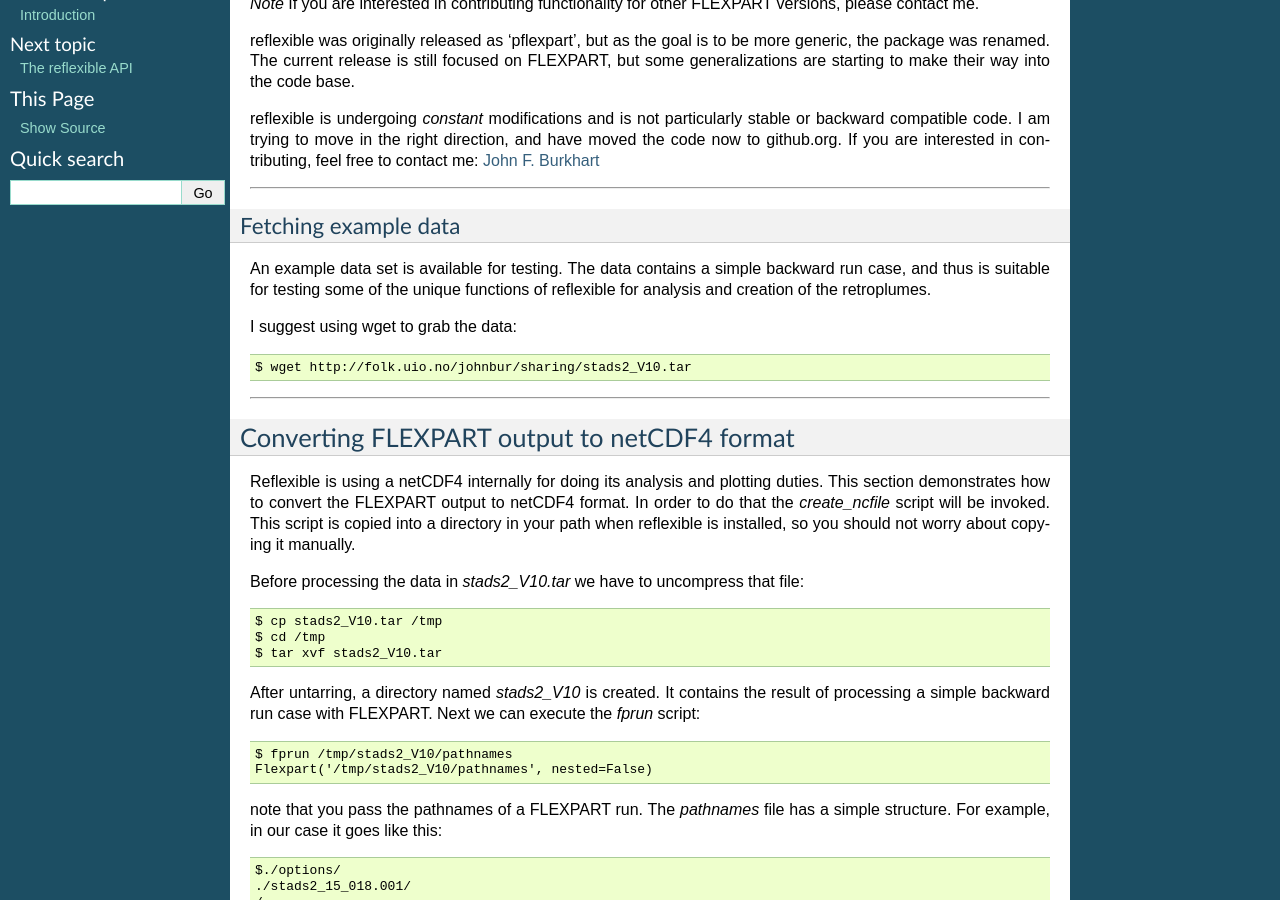
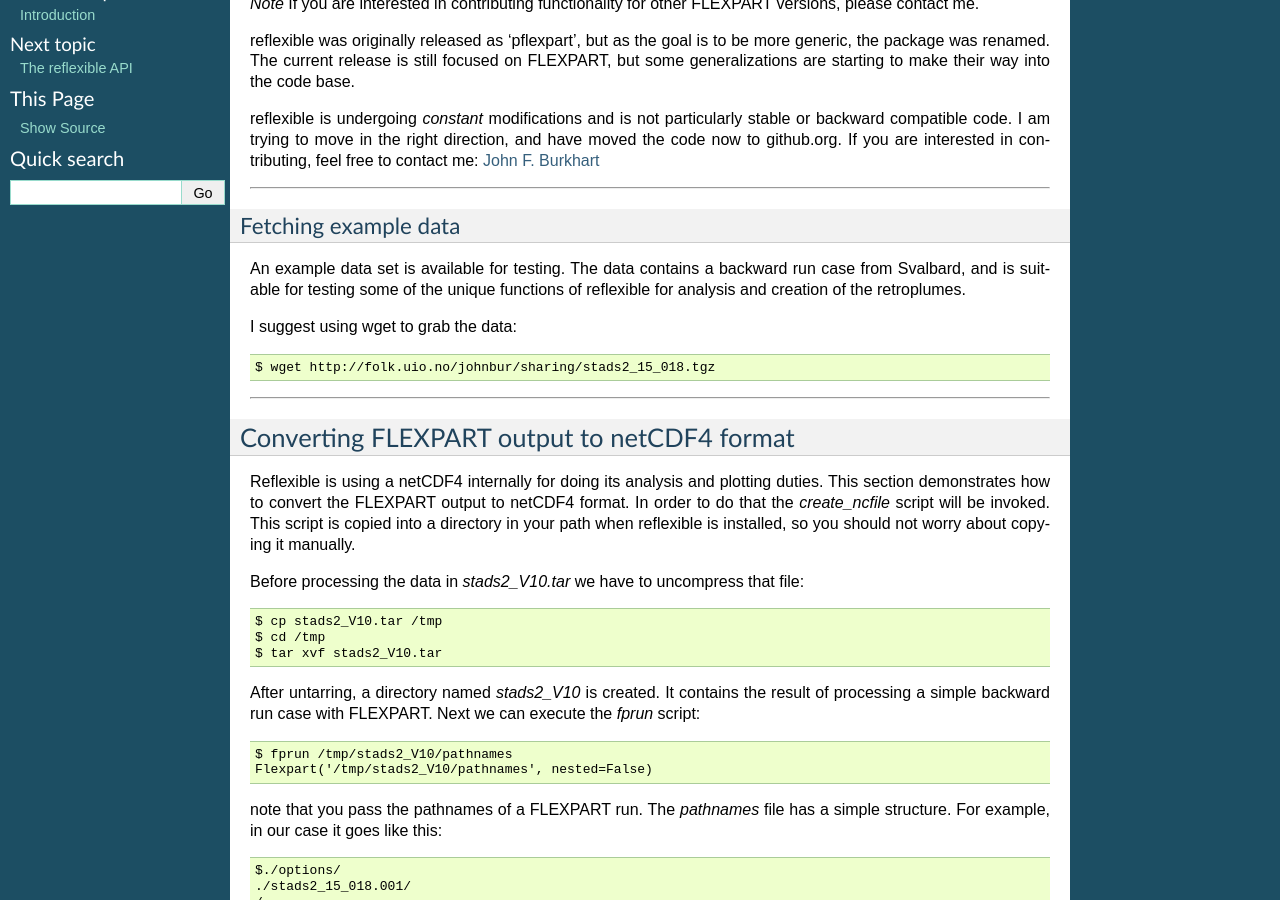
Before and after one commit to spectraphilic/reflexible, a Sphinx documentation site: the page built from doc/source/getting_started.rst, in a window 1280 px wide and 900 px high, scrolled down 312 px. Built offline with Sphinx 7.4.7, drawn with Linux system fonts in a browser that asks for light colours.

Commit message:
changed the link to the datasets

```diff
--- a/doc/source/getting_started.rst
+++ b/doc/source/getting_started.rst
@@ -45,13 +45,13 @@ Fetching example data
 ---------------------
 
 An example data set is available for testing. The data contains a
-simple backward run case, and thus is suitable for testing some of the
+backward run case from Svalbard, and is suitable for testing some of the
 unique functions of reflexible for analysis and creation of the
 retroplumes.
 
 I suggest using wget to grab the data::
 
-    $ wget http://folk.uio.no/johnbur/sharing/stads2_V10.tar
+    $ wget http://folk.uio.no/johnbur/sharing/stads2_15_018.tgz
 
 ----
 
```
